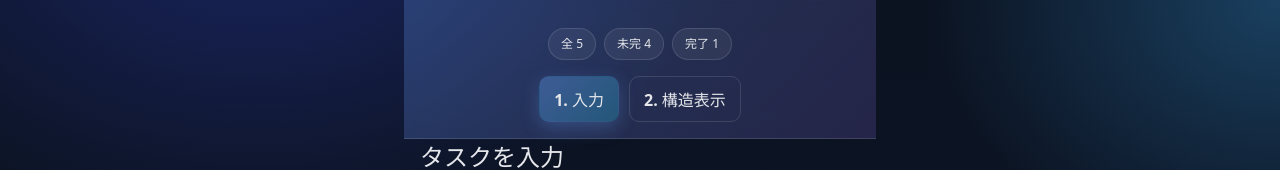
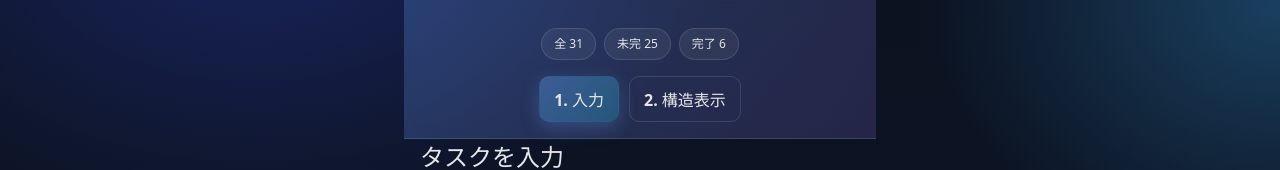
Before and after one commit to awaki-k/TaskMannageApp, a React (Vite) app in the folder task-mannage-app/: page / in a window 1280 px wide. Shown: the top 170 px of the page. Built offline with nearby package versions, Linux system fonts and the light colour scheme.

Commit message:
mockデータ追加

```diff
--- a/task-mannage-app/src/App.tsx
+++ b/task-mannage-app/src/App.tsx
@@ -142,18 +142,52 @@ function seed(): Task[] {
     return [
         {
             id: id(),
-            text: "研究：資料レビュー",
+            text: "卒論",
             done: false,
             children: [
-                { id: id(), text: "論文Aを読む", done: false, children: [], priority: "high", due: "2025-08-16" },
-                { id: id(), text: "論文Bの要約", done: false, children: [], priority: "medium" },
+                { id: id(), text: "論文調査", done: false, children: [
+                    { id: id(), text: "論文A", done: true, children: [], priority: "medium", due: "2025-05-31" },
+                    { id: id(), text: "論文B", done: false, children: [], priority: "high", due: "2025-06-15" },
+                    { id: id(), text: "論文C", done: false, children: [], priority: "low", due: "2025-07-01" },
+                    ], priority: "high", due: "2025-12-16" },
+                { id: id(), text: "実装", done: false, children: [
+                    { id: id(), text: "環境構築", done: true, children: [], priority: "medium", due: "2025-06-15" },
+                    { id: id(), text: "基本機能", done: false, children: [], priority: "high", due: "2025-09-30" },
+                    { id: id(), text: "応用機能", done: false, children: [], priority: "medium", due: "2025-11-30" },
+                    ], priority: "medium" },
+                { id: id(), text: "実験", done: false, children: [
+                    { id: id(), text: "データ収集", done: true, children: [], priority: "high", due: "2025-07-31" },
+                    { id: id(), text: "データ分析", done: false, children: [], priority: "medium", due: "2025-10-15" },
+                    { id: id(), text: "結果整理", done: false, children: [], priority: "medium", due: "2025-11-15" },
+                    ], priority: "medium" },
+                { id: id(), text: "進捗報告", done: false, children: [
+                    { id: id(), text: "第1回", done: true, children: [], priority: "high", due: "2025-06-30" },
+                    { id: id(), text: "第2回", done: false, children: [], priority: "medium", due: "2025-10-31" },
+                    ], priority: "medium" },
+                { id: id(), text: "執筆", done: false, children: [
+                    { id: id(), text: "序論", done: true, children: [], priority: "medium", due: "2025-11-30" },
+                    { id: id(), text: "関連研究", done: false, children: [], priority: "medium", due: "2025-12-15" },
+                    { id: id(), text: "方法論", done: false, children: [], priority: "high", due: "2025-12-31" },
+                    { id: id(), text: "実験結果", done: false, children: [], priority: "high", due: "2026-01-15" },
+                    { id: id(), text: "考察", done: false, children: [], priority: "medium", due: "2026-01-31" },
+                    { id: id(), text: "結論", done: false, children: [], priority: "medium", due: "2026-02-15" },
+                    ], priority: "low" },
+                { id: id(), text: "最終提出", done: false, children: [
+                    { id: id(), text: "ドラフト提出", done: false, children: [], priority: "high", due: "2026-02-20" },
+                    { id: id(), text: "最終版提出", done: false, children: [], priority: "high", due: "2026-02-28" },
+                ], priority: "high" },
             ],
         },
         {
             id: id(),
-            text: "生活：買い物",
+            text: "英語の授業",
             done: false,
-            children: [{ id: id(), text: "牛乳", done: true, children: [], priority: "low" }],
+            children: [
+                { id: id(), text: "来週の課題提出", done: true, children: [], priority: "high",due:'2025-09-02' },
+                { id: id(), text: "次回のディスカッション準備", done: false, children: [], priority: "medium", due:'2025-09-05' },
+                { id: id(), text: "中間レポート執筆", done: false, children: [], priority: "low", due:'2025-10-15' },
+                { id: id(), text: "期末試験対策", done: false, children: [], priority: "medium", due:'2025-12-10' },
+            ],
         },
     ];
 }
```
